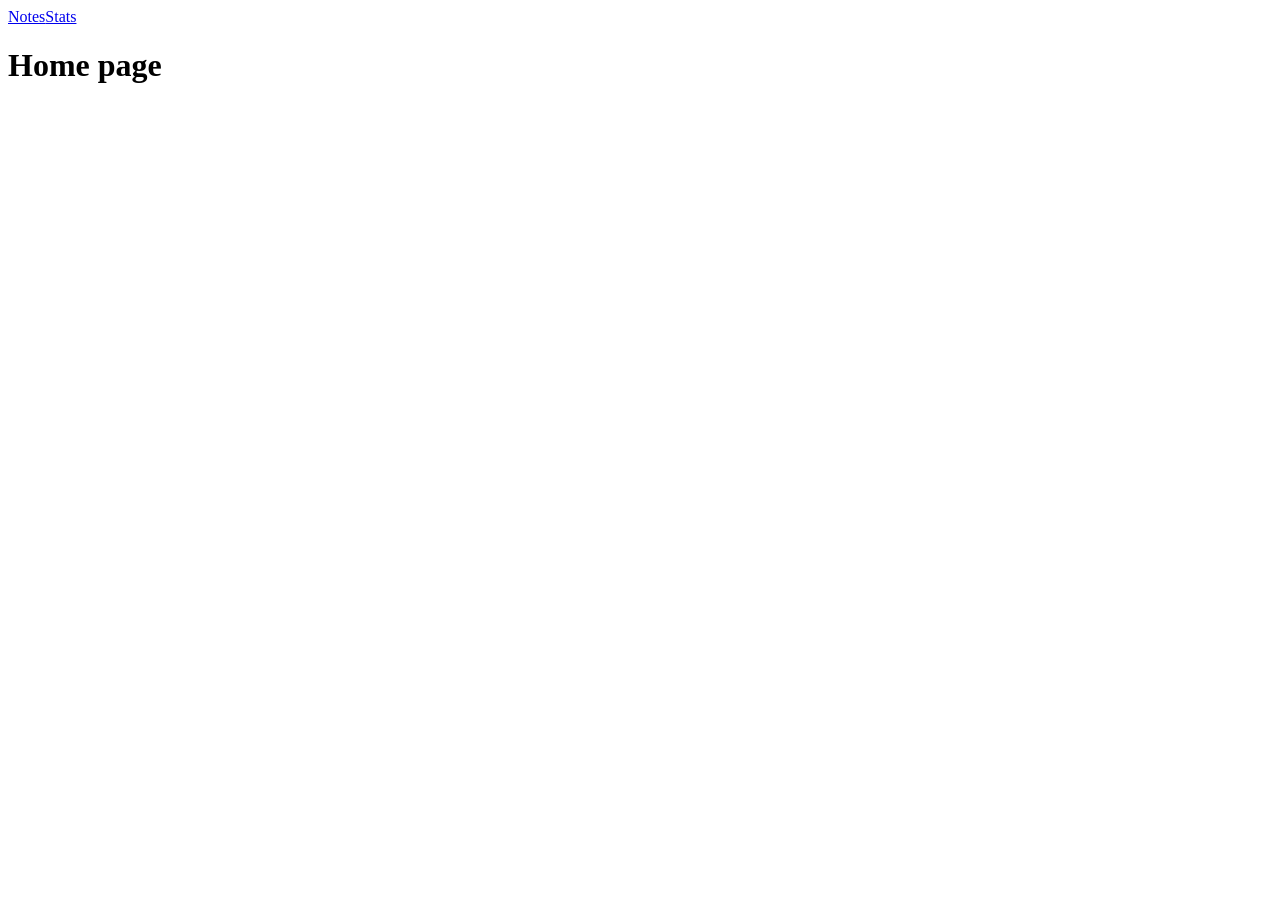
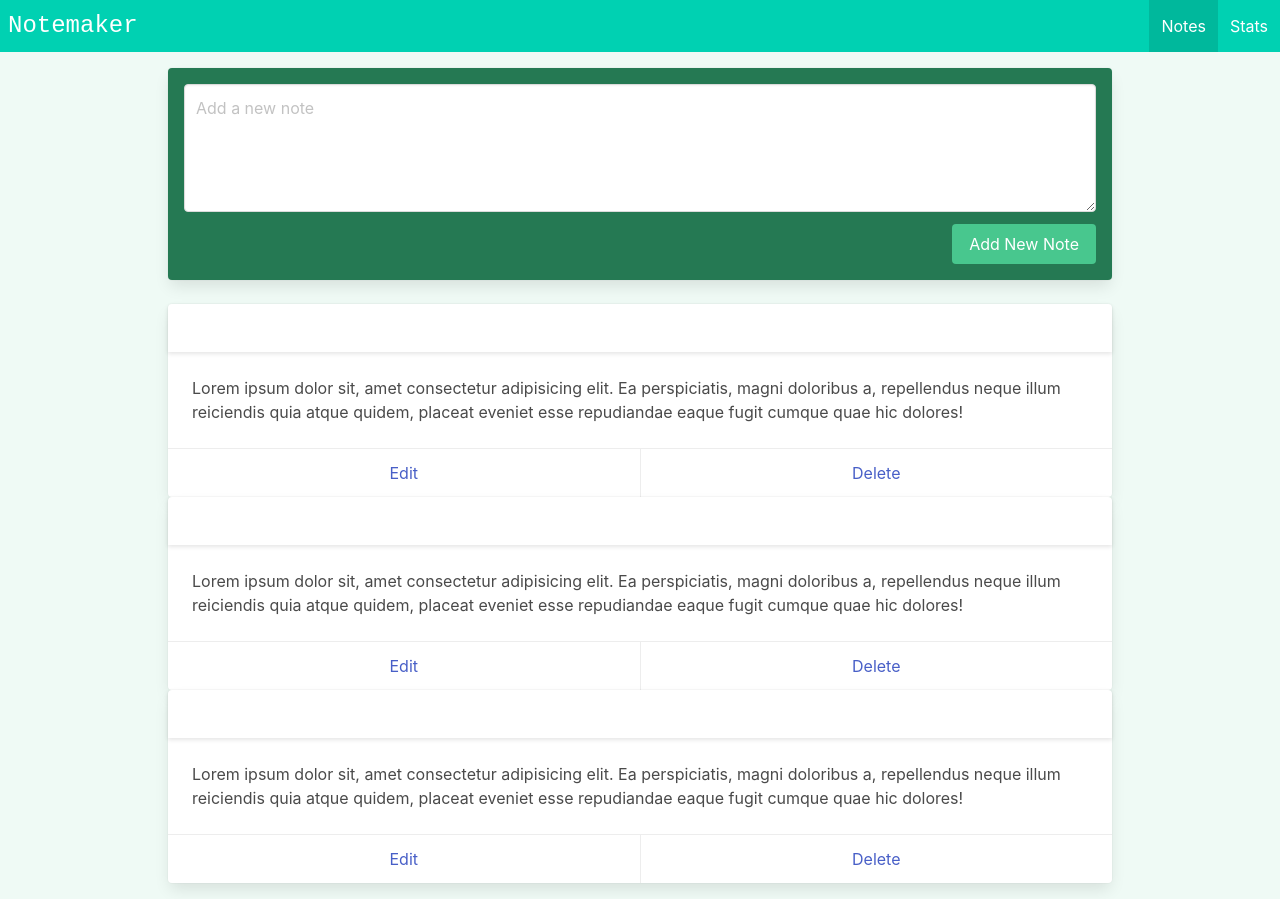
Before and after one commit to Stealty/notemaker-vuejs, a Vue app: page / in a window 1280 px wide. Before the commit the page ends 800 px from the top, so only its background shows below. Built offline with nearby package versions, Linux system fonts and the light colour scheme.

Commit message:
feat: bulma setup and initial design

```diff
--- a/index.html
+++ b/index.html
@@ -1,5 +1,5 @@
 <!DOCTYPE html>
-<html lang="en">
+<html lang="en" class="has-background-success-light">
   <head>
     <meta charset="UTF-8" />
     <link rel="icon" href="/favicon.ico" />
--- a/package.json
+++ b/package.json
@@ -10,6 +10,7 @@
     "type-check": "vue-tsc --noEmit"
   },
   "dependencies": {
+    "bulma": "^0.9.4",
     "pinia": "^2.0.28",
     "vue": "^3.2.45",
     "vue-router": "^4.1.6"
--- a/src/App.vue
+++ b/src/App.vue
@@ -1,16 +1,15 @@
 <script setup lang="ts">
-import { RouterLink, RouterView } from "vue-router";
+import { RouterView } from "vue-router";
+import NavBar from "./components/layout/NavBar.vue";
 </script>
 
 <template>
-  <header>
-    <nav>
-      <RouterLink to="/">Notes</RouterLink>
-      <RouterLink to="/stats">Stats</RouterLink>
-    </nav>
+  <header class="is-max-desktop">
+    <NavBar />
   </header>
-
-  <RouterView />
+  <div class="container is-max-desktop px-2 py-4"><RouterView /></div>
 </template>
 
-<style scoped></style>
+<style>
+@import "bulma/css/bulma.min.css";
+</style>
--- /dev/null
+++ b/src/components/layout/NavBar.vue
@@ -0,0 +1,59 @@
+<script setup lang="ts">
+import { ref } from "vue";
+
+const isActiveMenu = ref(false);
+
+function toggleActiveMenu() {
+  console.log(isActiveMenu.value);
+  isActiveMenu.value = !isActiveMenu.value;
+}
+</script>
+
+<template>
+  <nav class="navbar is-primary" role="navigation" aria-label="main navigation">
+    <div class="container is-max-desktop px-2">
+      <div class="navbar-brand">
+        <div class="navbar-item is-size-4 is-family-monospace">Notemaker</div>
+        <a
+          role="button"
+          class="navbar-burger"
+          aria-label="menu"
+          aria-expanded="false"
+          data-target="navbarBasicExample"
+          @click.prevent="isActiveMenu = !isActiveMenu"
+        >
+          <span aria-hidden="true"></span>
+          <span aria-hidden="true"></span>
+          <span aria-hidden="true"></span>
+        </a>
+      </div>
+    </div>
+
+    <div
+      id="navbarBasicExample"
+      class="navbar-menu"
+      :class="{ 'is-active': isActiveMenu }"
+    >
+      <div class="navbar-start"></div>
+
+      <div class="navbar-end">
+        <RouterLink class="navbar-item" active-class="is-active" to="/"
+          >Notes</RouterLink
+        >
+        <RouterLink class="navbar-item" active-class="is-active" to="/stats"
+          >Stats</RouterLink
+        >
+      </div>
+    </div>
+  </nav>
+</template>
+
+<style scoped>
+@media screen and (max-width: 1023px) {
+  .navbar-menu {
+    position: absolute;
+    left: 0;
+    width: 100%;
+  }
+}
+</style>
--- a/src/main.ts
+++ b/src/main.ts
@@ -3,8 +3,6 @@ import { createPinia } from "pinia";
 
 import App from "./App.vue";
 import router from "./router";
-
-import "./assets/styles/global.css";
 
 const app = createApp(App);
 
--- a/src/views/ViewNotes.vue
+++ b/src/views/ViewNotes.vue
@@ -2,6 +2,41 @@
 
 <template>
   <main>
-    <h1>Home page</h1>
+    <div class="notes">
+      <div class="card has-background-success-dark p-4 mb-5">
+        <div class="field">
+          <div class="control">
+            <textarea class="textarea" placeholder="Add a new note" />
+          </div>
+        </div>
+
+        <div class="field is-grouped is-grouped-right">
+          <div class="control">
+            <button class="button is-link has-background-success">
+              Add New Note
+            </button>
+          </div>
+        </div>
+      </div>
+      <div v-for="i in 3" class="card">
+        <header class="card-header">
+          <button class="card-header-icon" aria-label="more options">
+            <span class="icon">
+              <i class="fas fa-angle-down" aria-hidden="true"></i>
+            </span>
+          </button>
+        </header>
+        <div class="card-content">
+          Lorem ipsum dolor sit, amet consectetur adipisicing elit. Ea
+          perspiciatis, magni doloribus a, repellendus neque illum reiciendis
+          quia atque quidem, placeat eveniet esse repudiandae eaque fugit cumque
+          quae hic dolores!
+        </div>
+        <footer class="card-footer">
+          <a href="#" class="card-footer-item">Edit</a>
+          <a href="#" class="card-footer-item">Delete</a>
+        </footer>
+      </div>
+    </div>
   </main>
 </template>
--- a/src/views/ViewStats.vue
+++ b/src/views/ViewStats.vue
@@ -2,6 +2,6 @@
 
 <template>
   <main>
-    <h1>Home page</h1>
+    <h1>Stats</h1>
   </main>
 </template>
```
Also changed, not shown: src/assets/styles/global.css (deleted).
